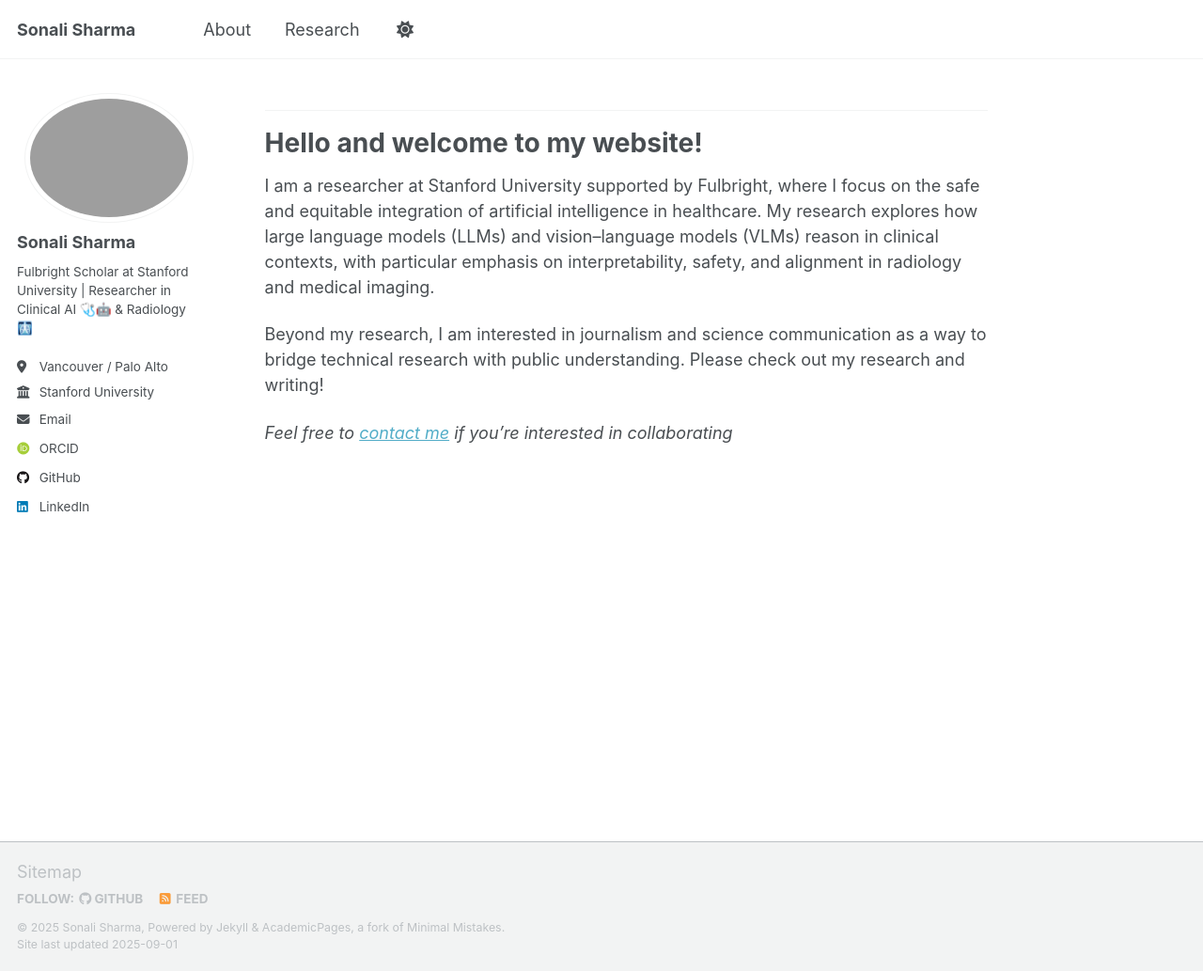
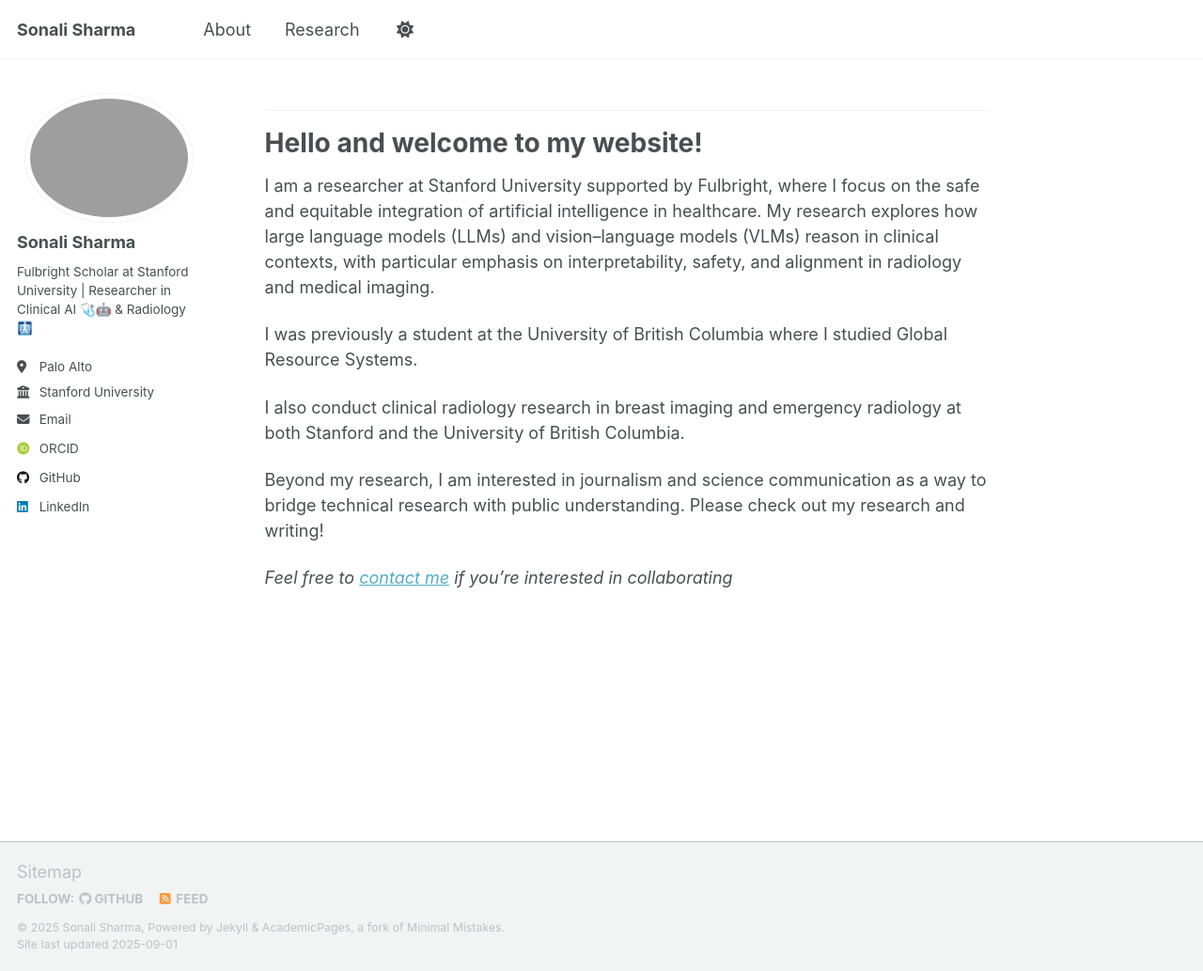
Before and after one commit to sonalisharma-3/sonalisharma-3.github.io, a Jekyll site: the page built from index.md, in a window 1280 px wide and 1033 px high. Shown: the whole window at 94% size. Built offline with Jekyll 4.4.1, drawn with Linux system fonts in a browser that asks for light colours; some web fonts are replaced; a script that is not in the unit is left out.

Commit message:
Update website

```diff
--- a/_config.yml
+++ b/_config.yml
@@ -19,7 +19,7 @@ author:
   name             : "Sonali Sharma"
   avatar           : "profile.png"
   bio              : "Fulbright Scholar at Stanford University | Researcher in Clinical AI 🩺🤖 & Radiology 🩻"
-  location         : "Vancouver / Palo Alto"
+  location         : "Palo Alto"
   employer         : "Stanford University"
   email            : "sonali3@stanford.edu"
   uri              :
--- a/index.md
+++ b/index.md
@@ -26,6 +26,10 @@ classes: wide
 
 I am a researcher at Stanford University supported by Fulbright, where I focus on the safe and equitable integration of artificial intelligence in healthcare. My research explores how large language models (LLMs) and vision–language models (VLMs) reason in clinical contexts, with particular emphasis on interpretability, safety, and alignment in radiology and medical imaging.
 
+I was previously a student at the University of British Columbia where I studied Global Resource Systems.
+
+I also conduct clinical radiology research in breast imaging and emergency radiology at both Stanford and the University of British Columbia.
+
 Beyond my research, I am interested in journalism and science communication as a way to bridge technical research with public understanding. Please check out my research and writing!
 
 
```
Also changed, not shown: other parts of index.md (+1 -1 lines).
